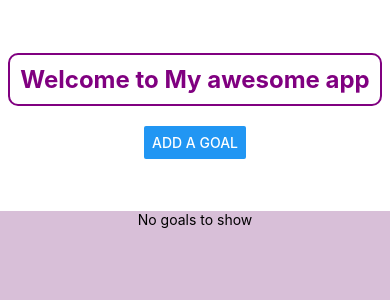
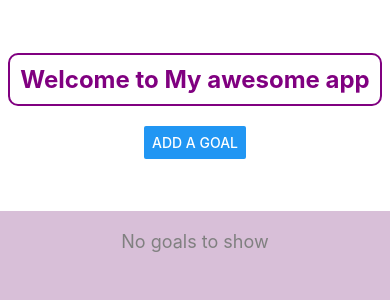
Before and after one commit to yumi-xu/mobile24Fall, a React Native app: screen / in a window 390 px wide. Shown: the top 300 px of the page. Built offline with nearby package versions, Linux system fonts and the light colour scheme.

Commit message:
add Delete All

```diff
--- a/App.js
+++ b/App.js
@@ -34,6 +34,19 @@ export default function App() {
     setGoals((currentGoals) => {
       return currentGoals.filter((goal) => goal.id !== goalId);
     });
+  };
+
+  const deleteAllGoalsHandler = () => {
+    Alert.alert("Delete All", "Are you sure you want to delete all goals?", [
+      {
+        text: "No",
+        style: "cancel",
+      },
+      {
+        text: "Yes",
+        onPress: () => setGoals([]),
+      },
+    ]);
   };
 
   return (
@@ -73,6 +86,11 @@ export default function App() {
             </View>
           )}
           keyExtractor={(item) => item.id}
+          ListFooterComponent={() =>
+            goals.length > 0 ? (
+              <Button title="Delete all" onPress={deleteAllGoalsHandler} />
+            ) : null
+          }
         />
       </View>
     </SafeAreaView>
@@ -118,4 +136,11 @@ const styles = StyleSheet.create({
     alignItems: "center",
     paddingBottom: 20,
   },
+
+  noGoalsText: {
+    fontSize: 18,
+    color: "gray",
+    textAlign: "center",
+    paddingTop: 20,
+  },
 });
```
